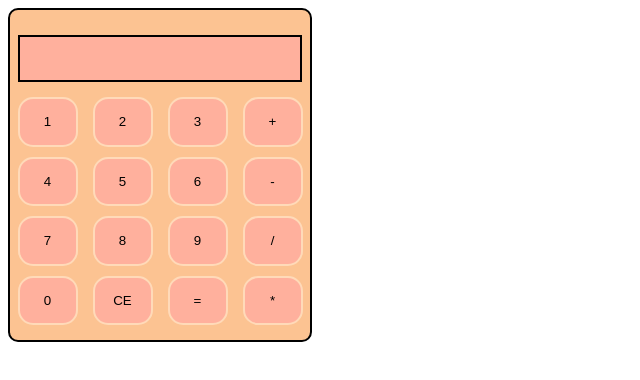
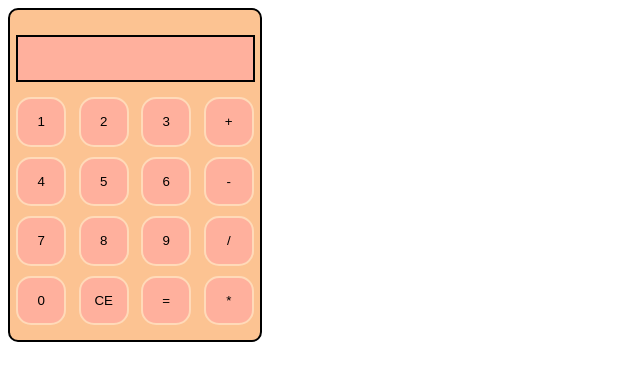
Before and after one commit to joj111/2calculator, a plain HTML site: page index.html in a window 1280 px wide. Shown: the whole page, without its empty margins (0-640 px from the left). Drawn offline with Linux system fonts and the light colour scheme.

```diff
--- a/style.css
+++ b/style.css
@@ -1,5 +1,5 @@
 .calculator {
-    width: 300px;
+    width: 250px;
     height: 330px;
     border: 2px;
     border-style: solid;
```
Also changed, not shown: script.js (+13 -0 lines).
